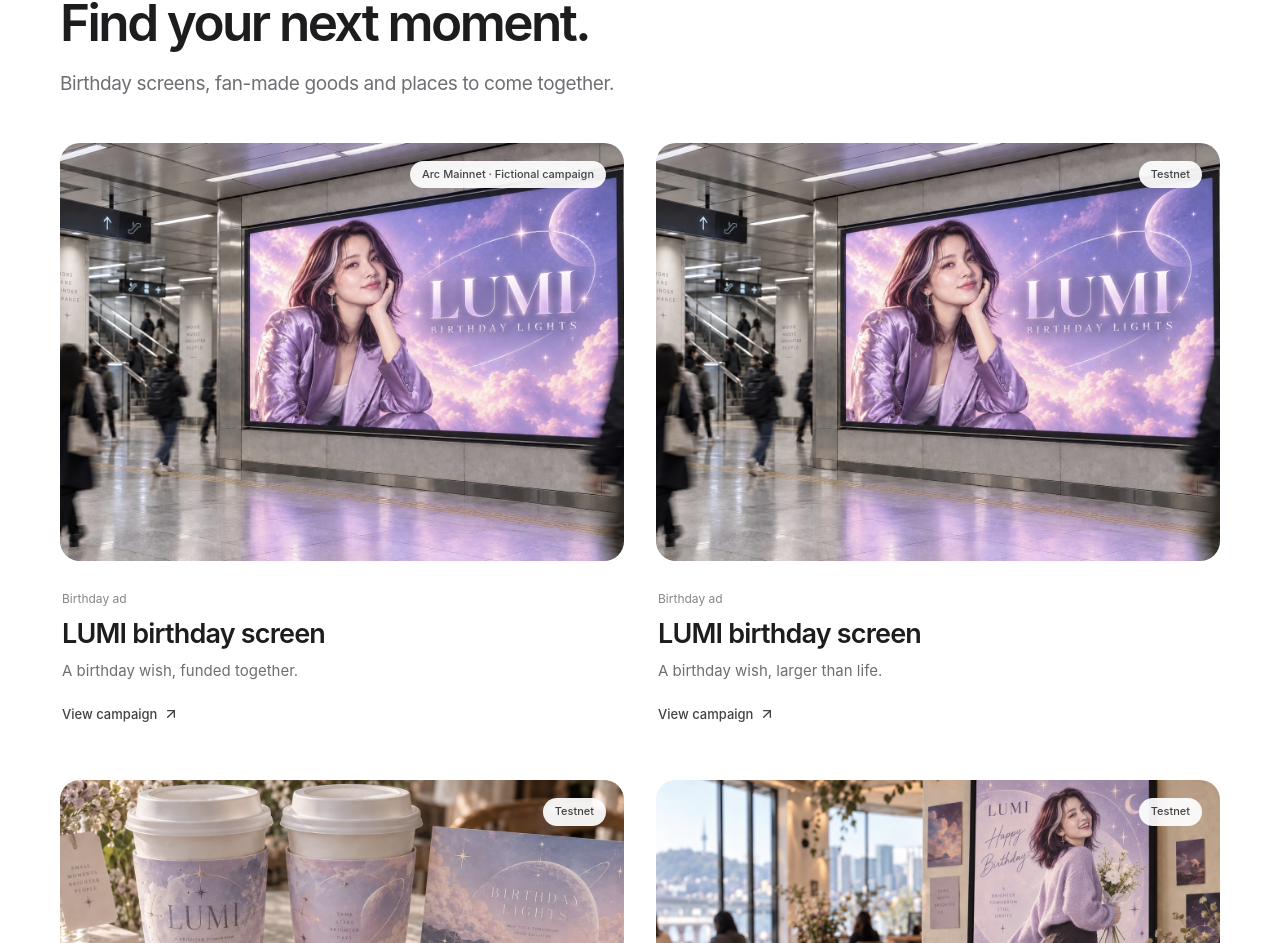
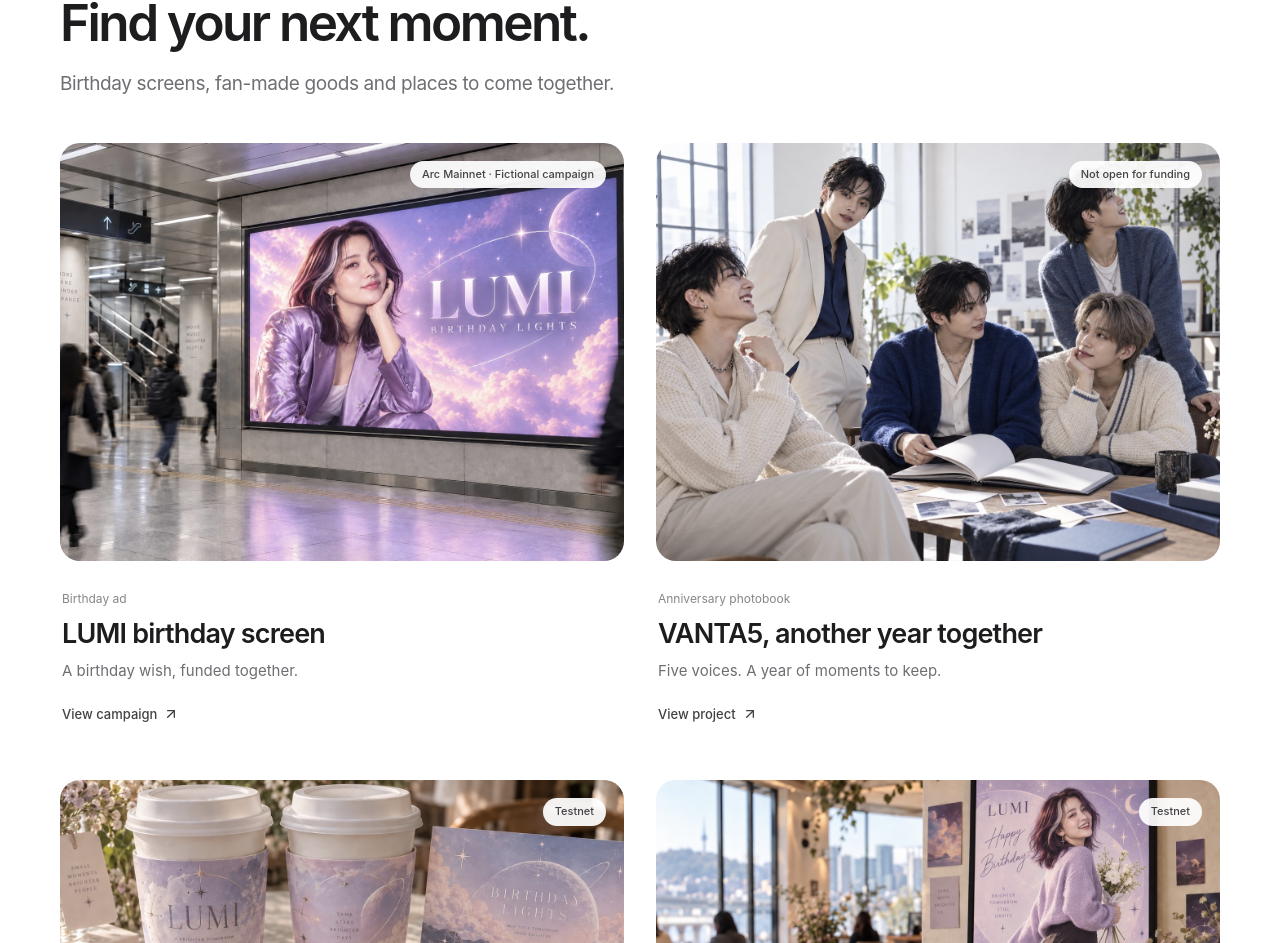
Before and after one commit to openai-lover/fanpot, a Next.js app in the folder apps/web/: page / in a window 1280 px wide. Shown: the part 3619-4562 px from the top of the page. Built offline with nearby package versions, Linux system fonts and the light colour scheme.

Commit message:
Replace duplicate birthday card with VANTA5 group photobook

```diff
--- a/apps/web/components/shell.tsx
+++ b/apps/web/components/shell.tsx
@@ -23,8 +23,8 @@ export function RulesCard() {
   return <section className="rules" id="rules"><div className="section-title"><h2>{m.rulesTitle}</h2><p>{m.rulesSub}</p></div><div className="rule-grid">{[LockKeyhole, ClipboardCheck, RotateCcw].map((Icon, i) => <article key={i}><span className={`rule-icon color-${i}`}><Icon size={23} strokeWidth={1.75}/></span><h3>{m[`rule${i + 1}` as keyof typeof m]}</h3><p>{m[`rule${i + 1}Body` as keyof typeof m]}</p></article>)}</div></section>;
 }
 export function Poster({ compact = false }: { compact?: boolean }) { return <div className={`poster ${compact ? 'compact' : ''}`} role="img" aria-label="Original typographic poster for fictional artist LUMI"><span className="poster-top">TO OUR LITTLE UNIVERSE</span><span className="poster-orbit"/><span className="poster-star one">✦</span><span className="poster-star two">✧</span><span className="poster-name">LUMI</span><span className="poster-hand">you make our days brighter.</span><span className="poster-bottom">BIRTHDAY LIGHTS <span>WITH LOVE, TOGETHER</span></span></div>; }
-const demoProjects = [
-  { id: 'ad-campaign', image: '/arc-demo/subway-display-idol-v2.jpg', category: 'Birthday ad', title: 'LUMI birthday screen', description: 'A birthday wish, larger than life.', alt: 'Generated concept of fictional performer LUMI on a proposed subway ad' },
+const featuredProjects = [
+  { id: 'vanta5-concept', image: '/arc-demo/vanta5-photobook-concept-v1.jpg', category: 'Anniversary photobook', title: 'VANTA5, another year together', description: 'Five voices. A year of moments to keep.', alt: 'AI-generated photo of fictional male idol group VANTA5 gathered around a photobook', status: 'Not open for funding' },
   { id: 'goods-campaign', image: '/arc-demo/goods-mockup-idol-v2.jpg', category: 'Fan-made goods', title: 'A little LUMI to keep', description: 'Photocards made to be shared.', alt: 'Generated LUMI photocard and cupsleeve concept' },
   { id: 'cafe-campaign', image: '/arc-demo/cafe-concept-candid-v3.jpg', category: 'Birthday café', title: 'Meet over a birthday wish', description: 'A café moment for the whole fandom.', alt: 'Generated concept of a fictional LUMI birthday café' },
   { id: 'cancelled-campaign', image: '/arc-demo/bus-shelter-idol-v2.jpg', category: 'Birthday ad', title: 'A brighter way home', description: 'A bus shelter project with a full refund record.', alt: 'Generated concept of an unbooked LUMI bus shelter ad' },
@@ -37,7 +37,7 @@ export function Home() {
         <div className="section-heading"><div><h2>Find your next moment.</h2><p>Birthday screens, fan-made goods and places to come together.</p></div></div>
         <div className="campaign-teasers">
           {mainnetLive && <Link className="campaign-teaser" href="/mainnet"><div className="campaign-teaser-image"><Image src="/arc-demo/subway-display-idol-v2.jpg" width={1536} height={1024} alt="Generated LUMI station display concept" sizes="(max-width: 750px) 100vw, 50vw"/><span>Arc Mainnet · Fictional campaign</span></div><div className="campaign-teaser-copy"><span className="eyebrow">Birthday ad</span><h3>LUMI birthday screen</h3><p>A birthday wish, funded together.</p><strong>View campaign <ArrowUpRight size={16}/></strong></div></Link>}
-          {demoProjects.map((project) => <Link className="campaign-teaser" href={`/arc-demo#${project.id}`} key={project.id}><div className="campaign-teaser-image"><Image src={project.image} width={1536} height={1024} alt={project.alt} sizes="(max-width: 750px) 100vw, 50vw"/><span>Testnet</span></div><div className="campaign-teaser-copy"><span className="eyebrow">{project.category}</span><h3>{project.title}</h3><p>{project.description}</p><strong>View campaign <ArrowUpRight size={16}/></strong></div></Link>)}
+          {featuredProjects.map((project) => <Link className="campaign-teaser" href={`/arc-demo#${project.id}`} key={project.id}><div className="campaign-teaser-image"><Image src={project.image} width={1536} height={1024} alt={project.alt} sizes="(max-width: 750px) 100vw, 50vw"/><span>{project.status ?? 'Testnet'}</span></div><div className="campaign-teaser-copy"><span className="eyebrow">{project.category}</span><h3>{project.title}</h3><p>{project.description}</p><strong>{project.status ? 'View project' : 'View campaign'} <ArrowUpRight size={16}/></strong></div></Link>)}
         </div>
         <p className="campaign-disclosure">Fictional artists and AI-generated imagery. Testnet campaigns use test tokens; no ads, goods or events are booked.</p>
       </section>
```
Also changed, not shown: 1 other file (tests, documents, lock files or other folders).
